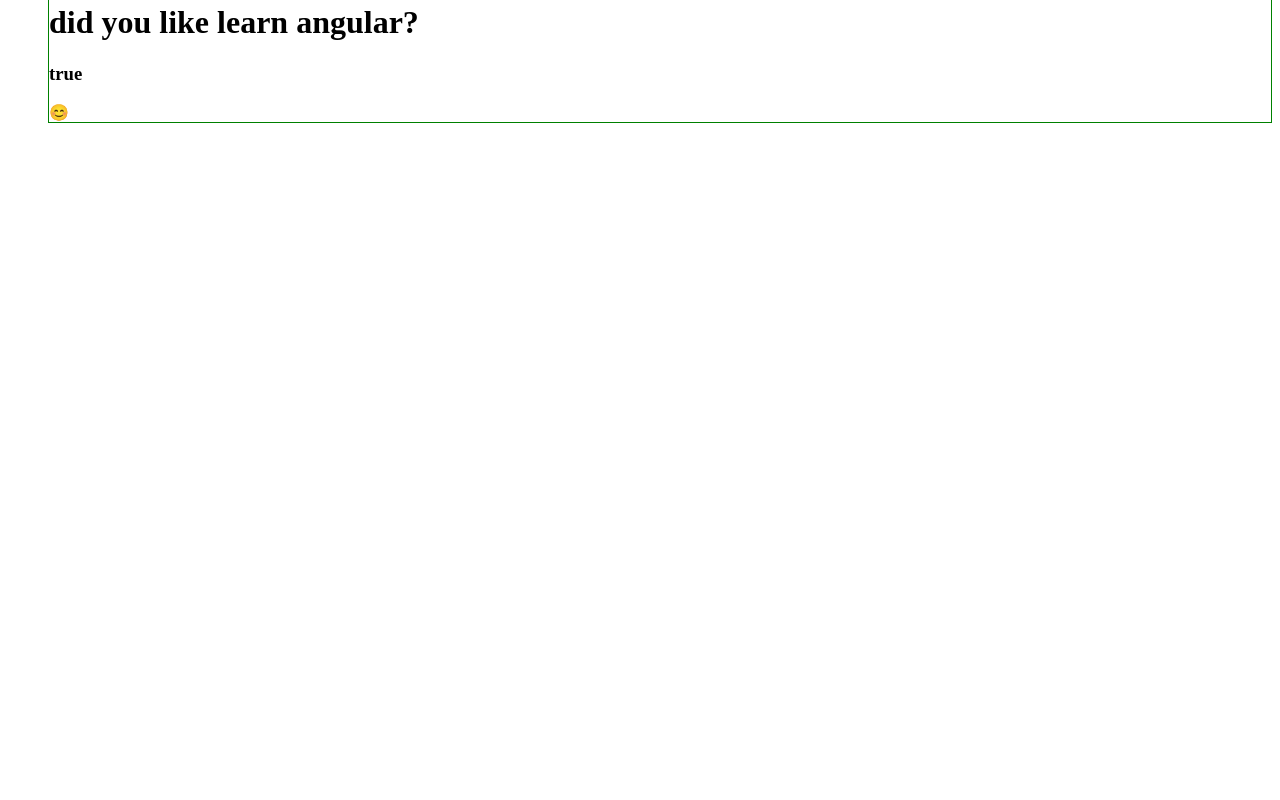
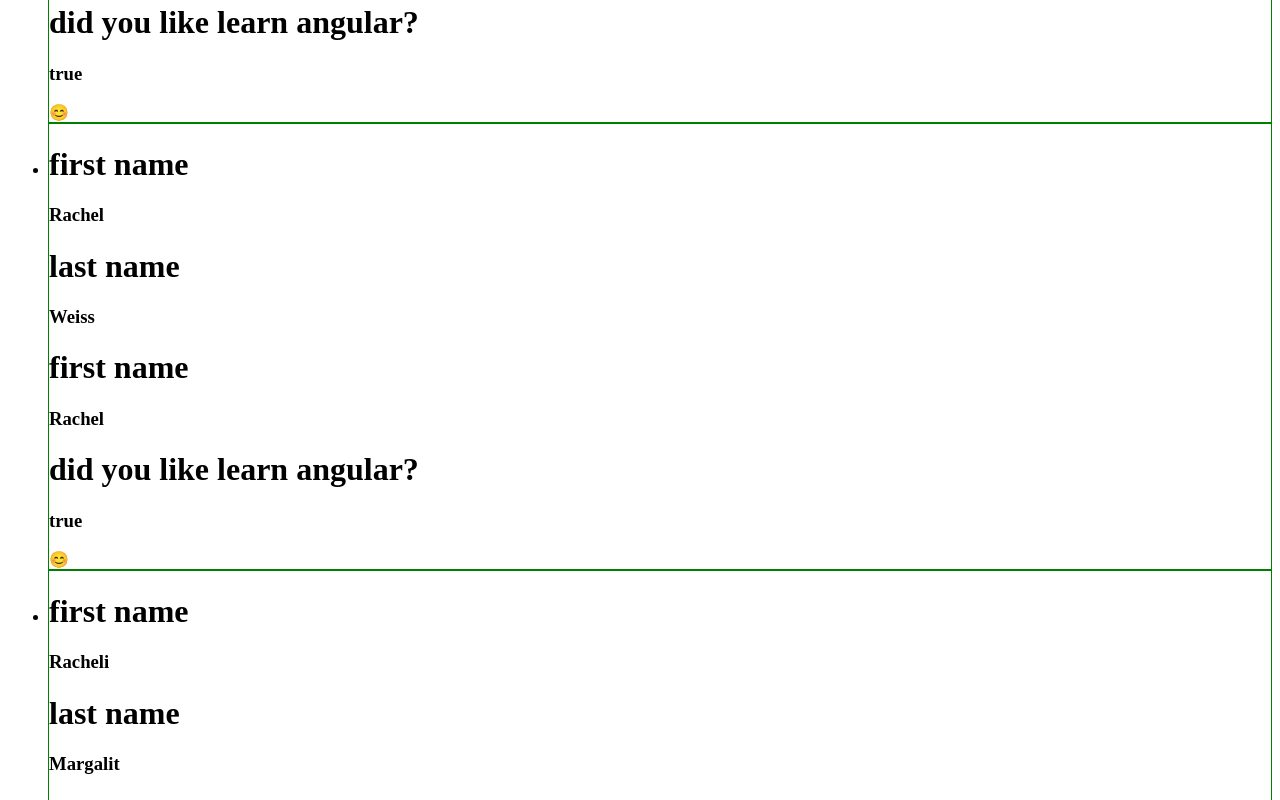
Before and after one commit to Malki1844/learn-git, an Angular app in the folder learnGit/: page / in a window 1280 px wide. Shown: the part 340-1140 px from the top of the page. Before the commit the page ends 800 px from the top, so only its background shows below. Built offline with nearby package versions, Linux system fonts and the light colour scheme.

Commit message:
Adding Rachel Weiss and Racheli Margalit to users array

```diff
--- a/learnGit/package.json
+++ b/learnGit/package.json
@@ -32,7 +32,7 @@
     "@angular/compiler-cli": "^17.1.0",
     "@types/express": "^4.17.17",
     "@types/jasmine": "~5.1.0",
-    "@types/node": "^18.18.0",
+    "@types/node": "^18.19.22",
     "jasmine-core": "~5.1.0",
     "karma": "~6.4.0",
     "karma-chrome-launcher": "~3.2.0",
--- a/learnGit/src/app/app.component.ts
+++ b/learnGit/src/app/app.component.ts
@@ -15,6 +15,16 @@
       firstName: "teacher",
       lastName: "teacher",
       isLikeAngular: true
+    },
+    {
+      firstName: "Rachel",
+      lastName: "Weiss",
+      isLikeAngular: true
+    },
+    {
+      firstName: "Racheli",
+      lastName: "Margalit",
+      isLikeAngular: true
     }
   ]
 }
```
Also changed, not shown: 1 other file (tests, documents, lock files or other folders).
